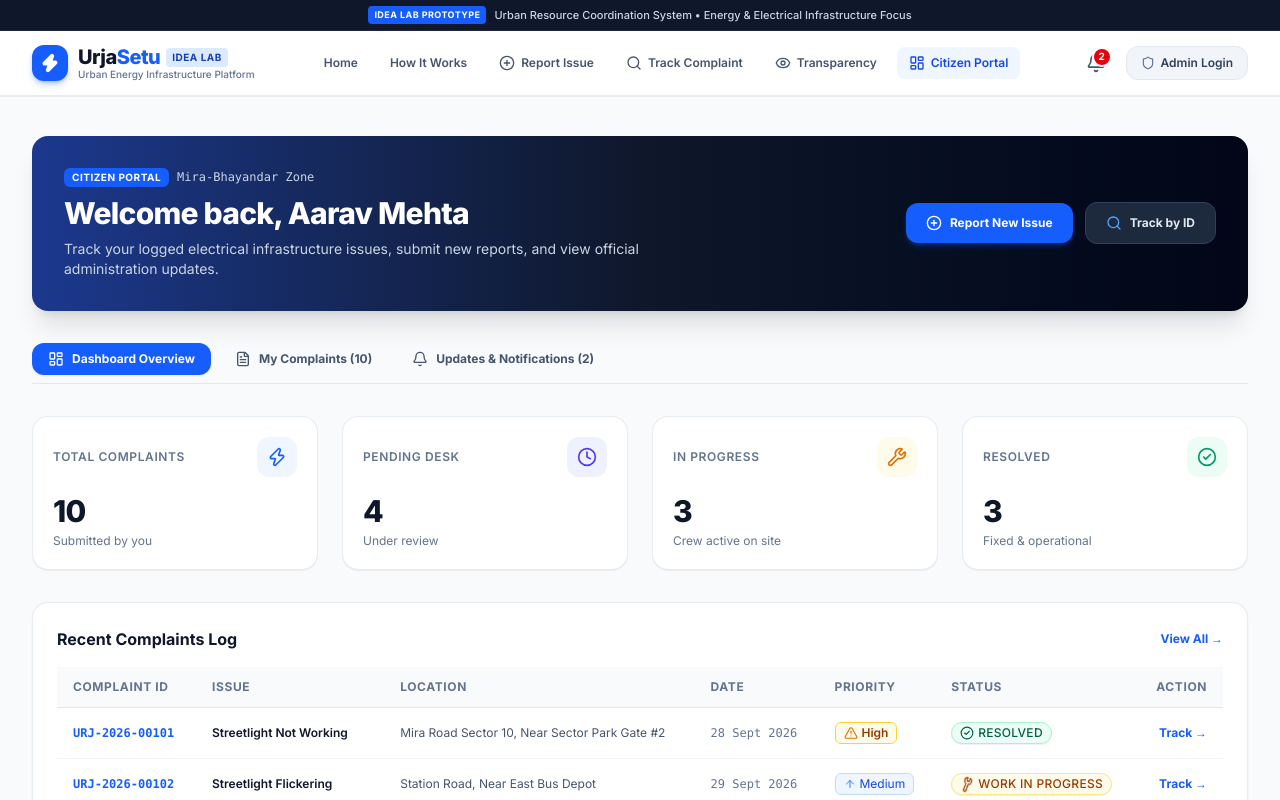
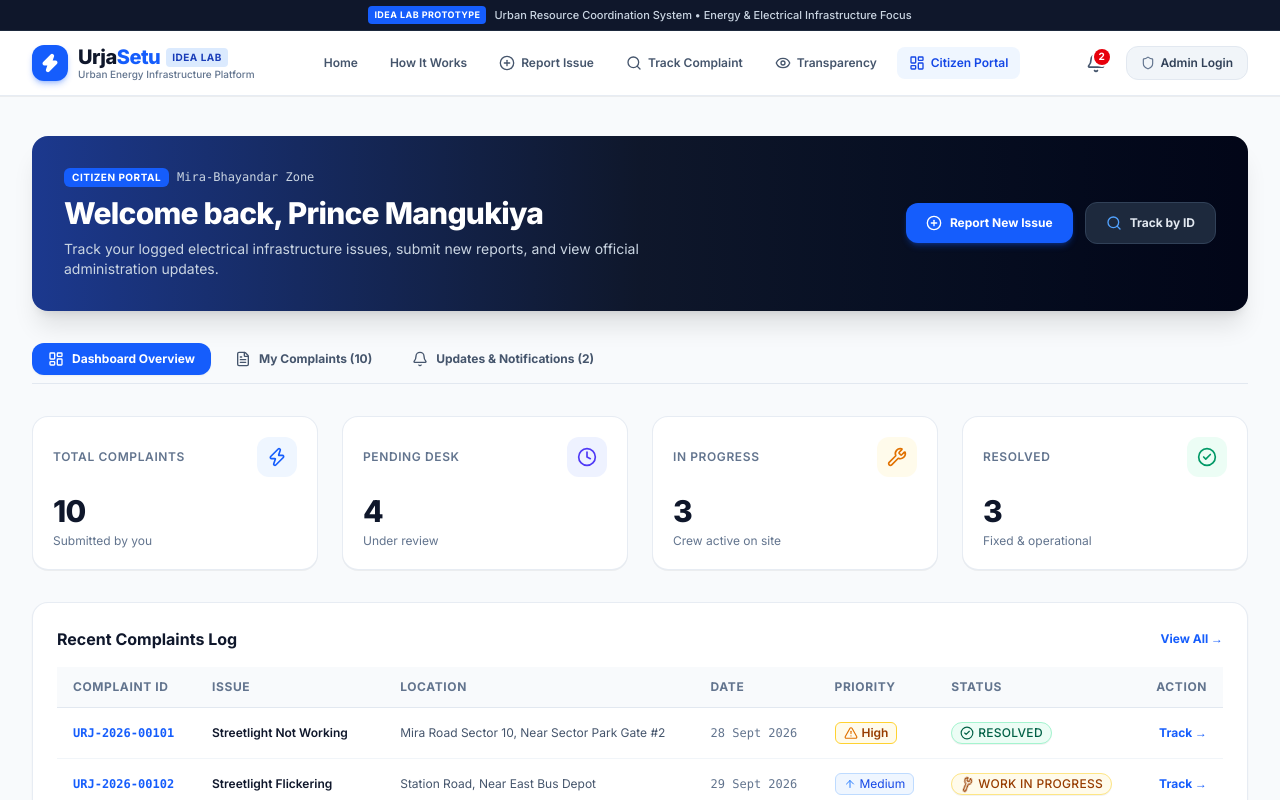
Before and after one commit to princemangukiya105-rgb/Urjasetu, a Next.js app: page /citizen in a window 1280 px wide. Shown: the top 800 px of the page. Built offline with nearby package versions, Linux system fonts and the light colour scheme.

Commit message:
Change welcome message from Aarav Mehta to Prince Mangukiya

```diff
--- a/src/app/citizen/page.tsx
+++ b/src/app/citizen/page.tsx
@@ -57,7 +57,7 @@ export default function CitizenPortalPage() {
             <span className="text-xs text-slate-300 font-mono">Mira-Bhayandar Zone</span>
           </div>
           <h1 className="text-2xl sm:text-3xl font-extrabold tracking-tight">
-            Welcome back, Aarav Mehta
+            Welcome back, Prince Mangukiya
           </h1>
           <p className="text-xs sm:text-sm text-slate-300 max-w-xl">
             Track your logged electrical infrastructure issues, submit new reports, and view official administration updates.
```
